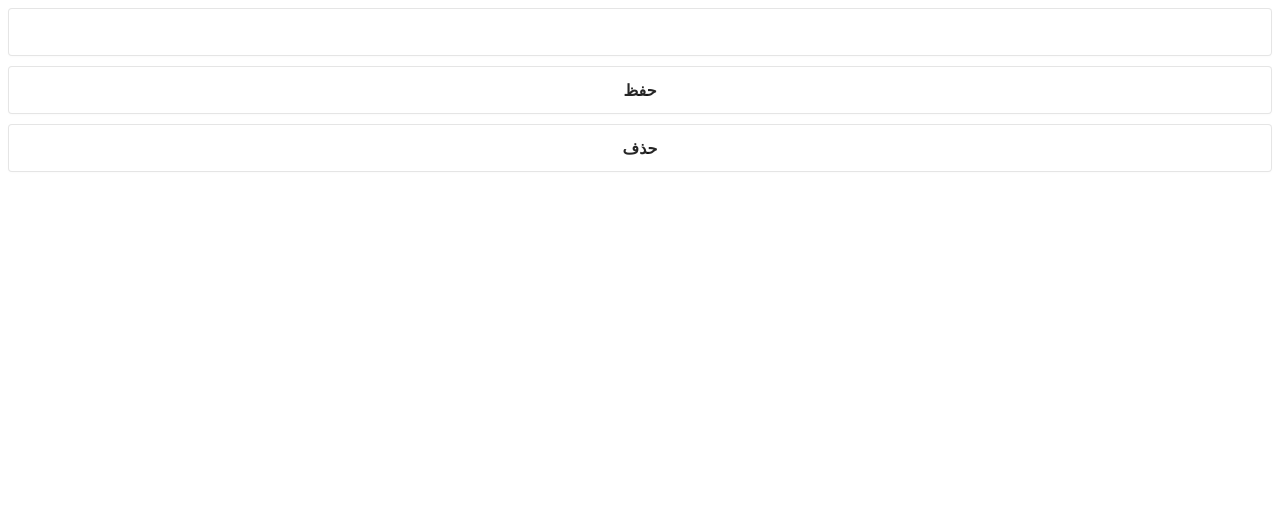
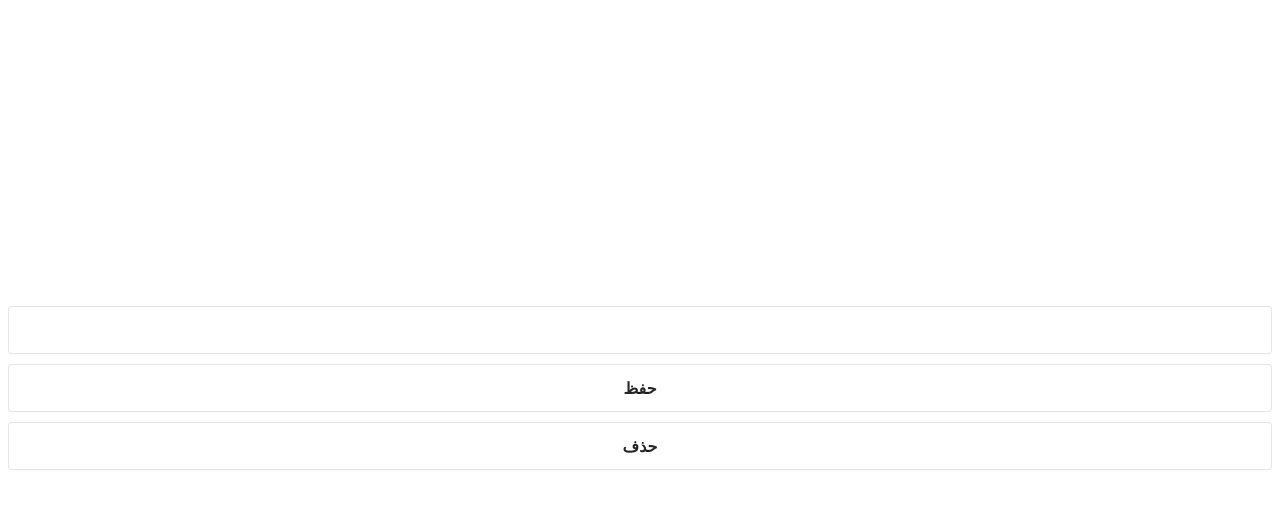
Before and after one commit to Muath4/local-storage-js, a plain HTML site: page index.html in a window 1280 px wide. Drawn offline with Linux system fonts and the light colour scheme.

Commit message:
Update index.html

```diff
--- a/index.html
+++ b/index.html
@@ -1,6 +1,8 @@
 <!DOCTYPE html>
 <html>
 <head>
+  <meta name="viewport" content="width=device-width, initial-scale=1">
+
 <script>
 
 var input = null
@@ -26,6 +28,17 @@ if (storedValue !== null)
 
 
 <style>
+html {
+  height: 100%;
+}
+body {
+  height: 95%;
+    display: flex;
+    align-items: stretch;
+    justify-content: center;
+    flex-direction: column;
+  }
+
 #container {
     display: flex;
     flex-direction: column;
```
